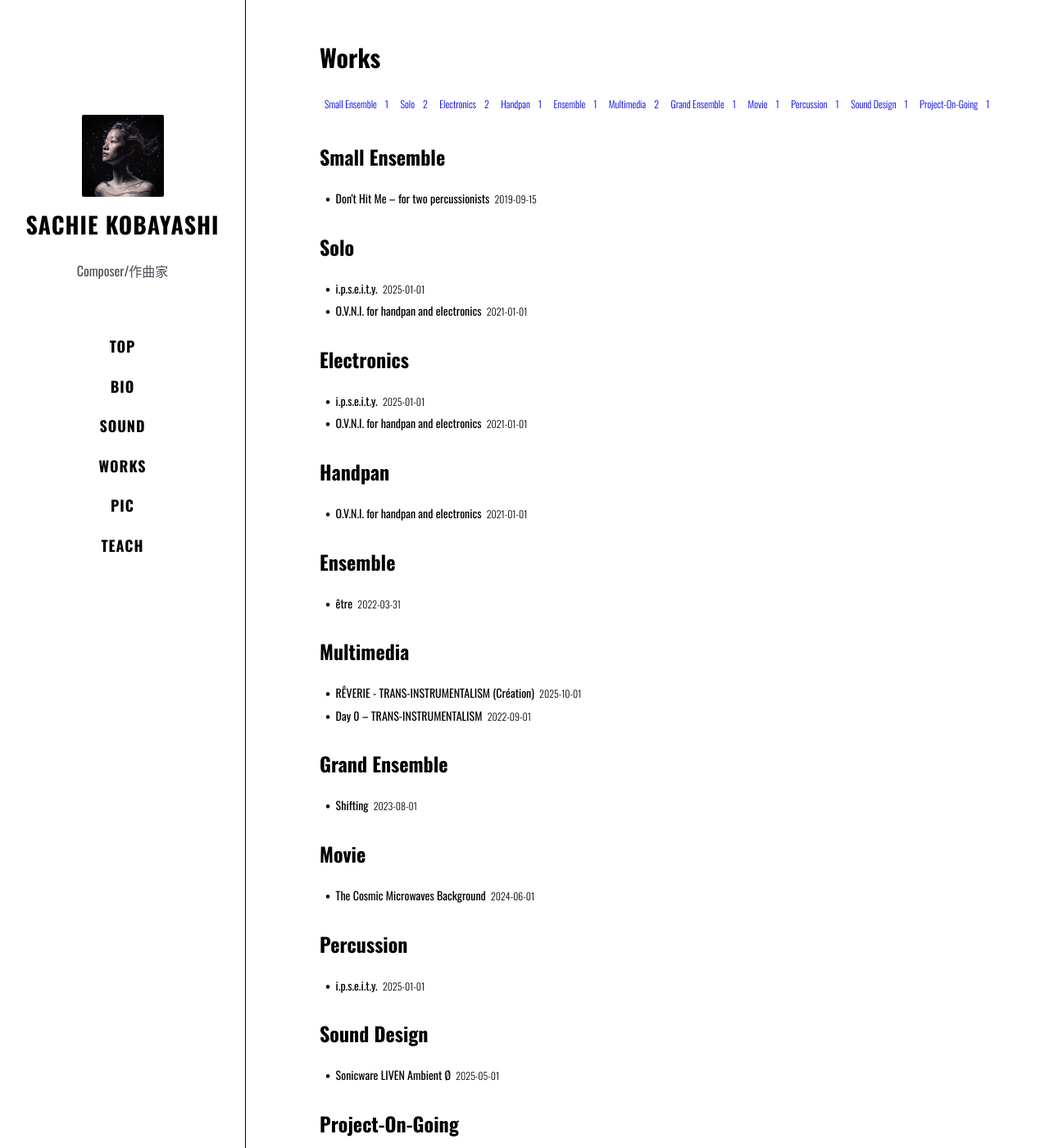
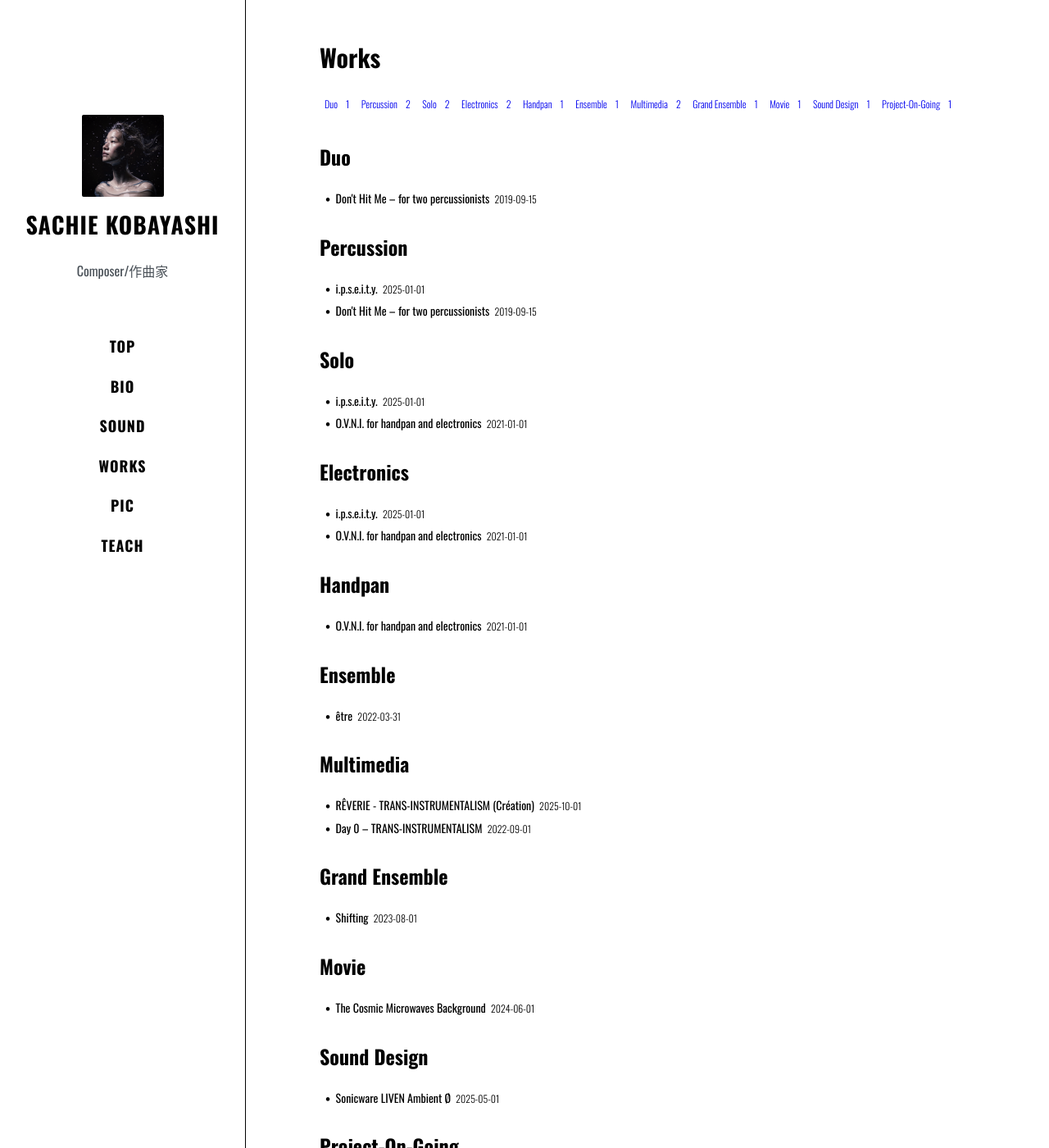
Before and after one commit to kbys88/kbys88.github.io, a Jekyll site: the page built from tags/index.html, in a window 1280 px wide and 1400 px high. Shown: the whole window at 82% size. Built offline with Jekyll 4.4.1, drawn with Linux system fonts in a browser that asks for light colours; nearby versions of some CDN libraries; some web fonts are replaced.

Commit message:
Update 2019-09-15-Don't Hit Me – for two percussionists.md

```diff
--- a/_posts/2019-09-15-Don't Hit Me – for two percussionists.md
+++ b/_posts/2019-09-15-Don't Hit Me – for two percussionists.md
@@ -2,7 +2,7 @@
 layout: post
 title: Don't Hit Me – for two percussionists
 date: 2019-9-15
-tags: [Small Ensemble]
+tags: [Duo, Percussion]
 ---
 
 [![Don't Hit Me – excerpt (YouTube)](https://img.youtube.com/vi/fjrhLMT3Ctk/maxresdefault.jpg)](https://www.youtube.com/watch?v=fjrhLMT3Ctk)
```
